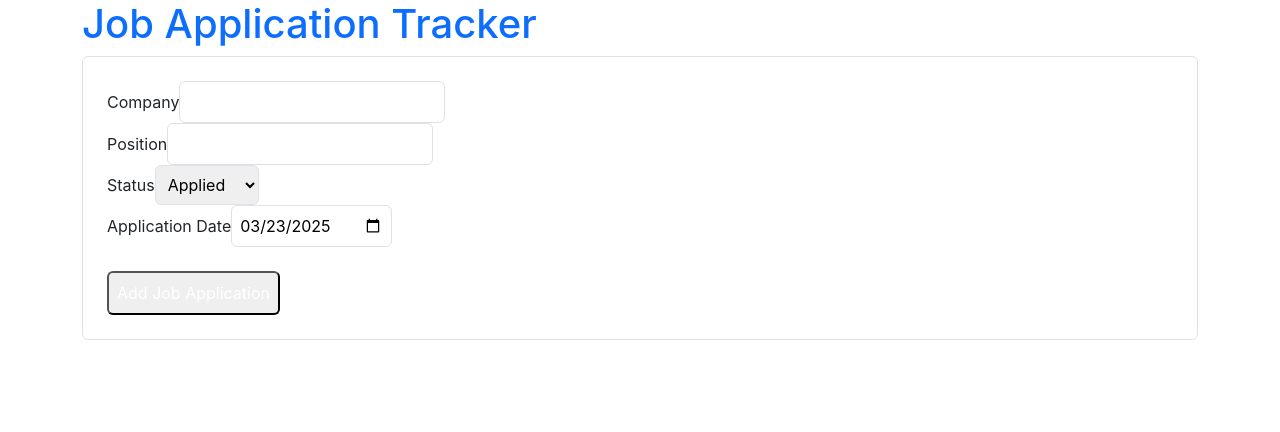
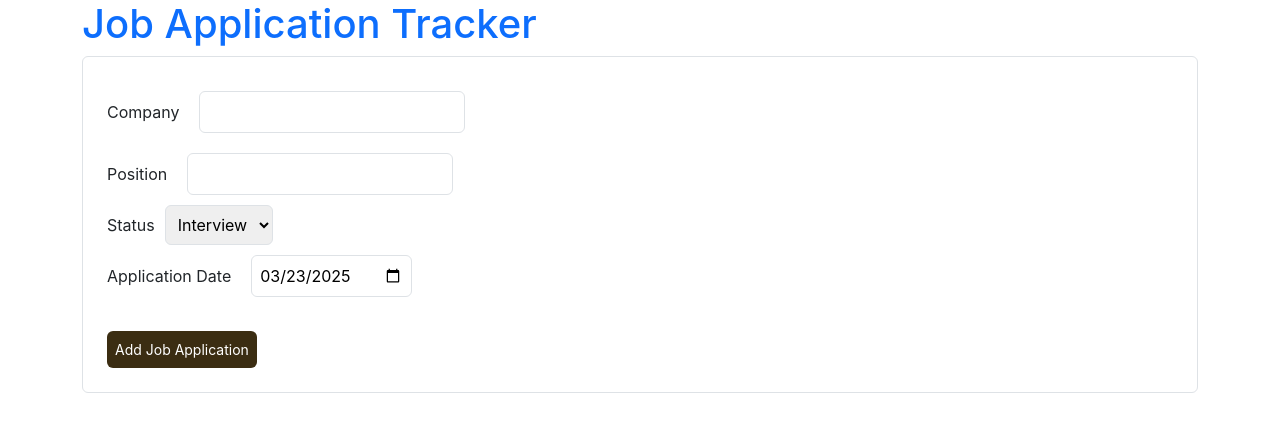
Before and after one commit to geekexpert/jobTrackerApp, a React (Create React App) app in the folder job-app-tracker/: page /add in a window 1280 px wide. Shown: the top 432 px of the page. Built offline with nearby package versions, Linux system fonts and the light colour scheme.

Commit message:
Minor CSS Styling for components and routing for add job

```diff
--- a/job-app-tracker/src/components/AddJobApplication.tsx
+++ b/job-app-tracker/src/components/AddJobApplication.tsx
@@ -3,9 +3,11 @@ import { useDispatch } from "react-redux";
 import { RootState, AppDispatch } from "../redux/store";
 import { fetchJobApplications } from "../redux/jobApplicationSlice";
 import axios from "axios";
+import { useNavigate } from "react-router-dom";
 
 const AddJobApplication: React.FC = () => {
     const dispatch = useDispatch<AppDispatch>();
+    const navigate = useNavigate();
 
     const [formData, setFormData] = useState({
         company: "",
@@ -36,6 +38,7 @@ const AddJobApplication: React.FC = () => {
                 status: "applied",
                 applicationDate: new Date().toISOString().split("T")[0],
             });
+            navigate("/");
         } catch (error) {
             console.error("Error adding job application:", error);
         }
@@ -43,7 +46,7 @@ const AddJobApplication: React.FC = () => {
 
     return (
         <form onSubmit={handleSubmit} className="p-4 border rounded shadow-md">
-            <div>
+            <div className = "form-job">
                 <label className="block font-bold">Company</label>
                 <input
                     type="text"
@@ -54,7 +57,7 @@ const AddJobApplication: React.FC = () => {
                     className="w-full p-2 border rounded"
                 />
             </div>
-            <div>
+            <div className = "form-job">
                 <label className="block font-bold">Position</label>
                 <input
                     type="text"
@@ -65,7 +68,7 @@ const AddJobApplication: React.FC = () => {
                     className="w-full p-2 border rounded"
                 />
             </div>
-            <div>
+            <div className = "form-job">
                 <label className="block font-bold">Status</label>
                 <select
                     name="status"
@@ -73,12 +76,12 @@ const AddJobApplication: React.FC = () => {
                     onChange={handleChange}
                     className="w-full p-2 border rounded"
                 >
-                    <option value="applied">Applied</option>
-                    <option value="waiting">Waiting</option>
+                    <option value="applied">Interview</option>
+                    <option value="waiting">Offer</option>
                     <option value="rejected">Rejected</option>
                 </select>
             </div>
-            <div>
+            <div className = "form-job">
                 <label className="block font-bold">Application Date</label>
                 <input
                     type="date"
--- a/job-app-tracker/src/components/EditJobStatus.tsx
+++ b/job-app-tracker/src/components/EditJobStatus.tsx
@@ -57,8 +57,8 @@ const EditJobStatus: React.FC = () => {
           onChange={handleChange}
           className="w-full p-2 border rounded"
         >
-          <option value="applied">Applied</option>
-          <option value="waiting">Waiting</option>
+          <option value="applied">Interview</option>
+          <option value="waiting">Offer</option>
           <option value="rejected">Rejected</option>
         </select>
       </div>
--- a/job-app-tracker/src/components/JobApplicationList.tsx
+++ b/job-app-tracker/src/components/JobApplicationList.tsx
@@ -38,7 +38,7 @@ const JobApplicationList: React.FC = () => {
                         <li key={job.id} className="mb-3">
                             <strong>{job.position}</strong> at {job.company} - {job.status}
                             <br />
-                            <small>Applied on: {new Date(job.applicationDate).toDateString()}</small>
+                            <small>Added on: {new Date(job.applicationDate).toDateString()}</small>
                             <br />
                             <button
                                 className="btn btn-warning mt-2"
--- a/job-app-tracker/src/index.css
+++ b/job-app-tracker/src/index.css
@@ -11,3 +11,37 @@ code {
   font-family: source-code-pro, Menlo, Monaco, Consolas, 'Courier New',
     monospace;
 }
+
+ul {
+  list-style-type: none;
+}
+
+li {
+  text-transform: capitalize;
+}
+
+small {
+  color: rgb(63, 61, 61);
+  font-style: italic;
+}
+
+button.btn.btn-warning.mt-2 {
+  background: green;
+  color: white;
+  border: none;
+  font-size: 12px;
+}
+
+button.mt-4.bg-blue-500 {
+  background: #3b2d12;
+  border: none;
+  font-size: 14px;
+}
+
+label.block.font-bold {
+  padding-right: 10px;
+}
+
+.form-job input {
+  margin: 10px;
+}
```
Also changed, not shown: job-app-tracker/src/App.css (line endings or trailing spaces).
